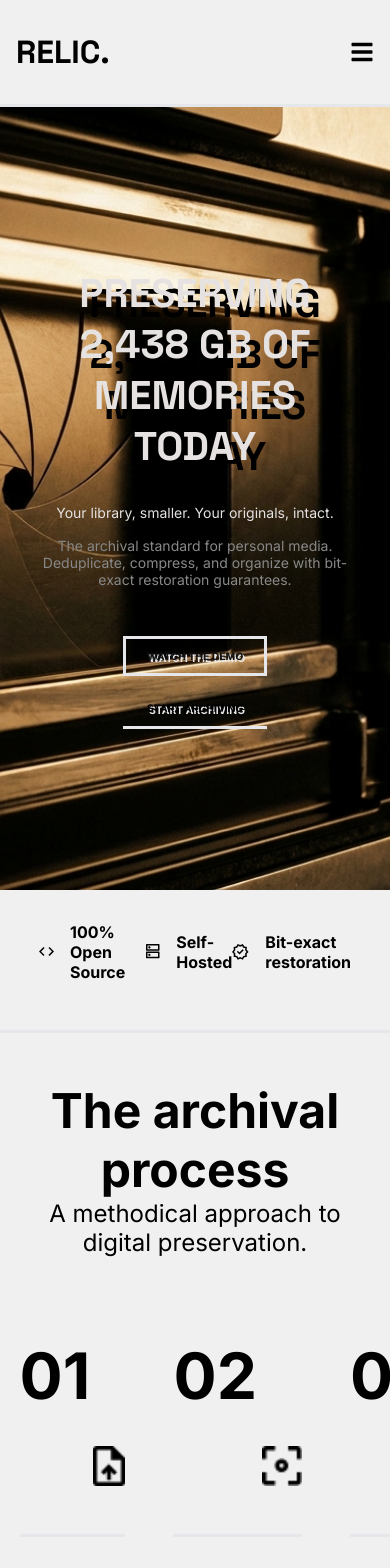
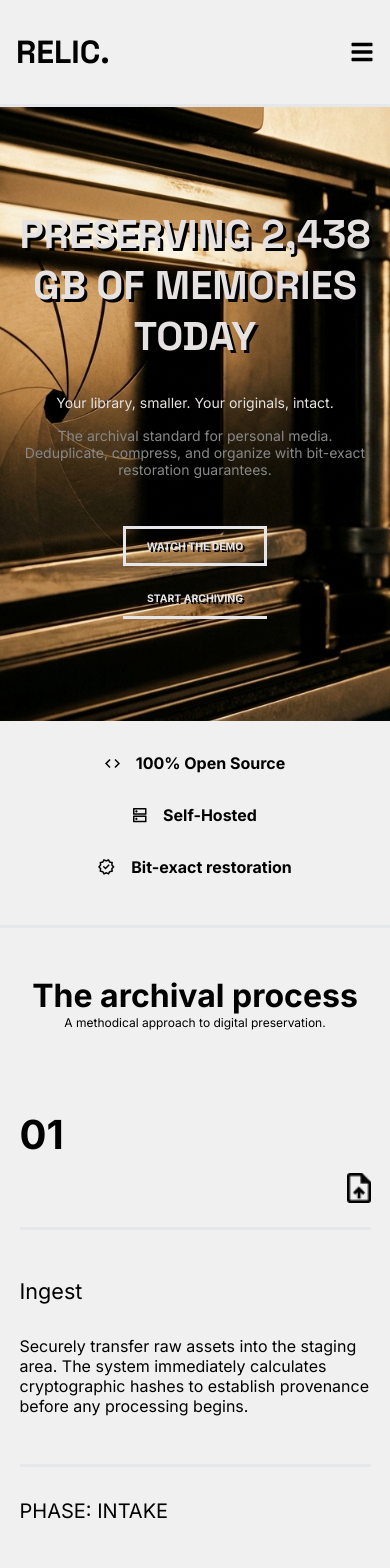
Before and after one commit to Koded0214h/relic, a React (Vite) app in the folder frontend/: page / in a window 390 px wide. Shown: the top 1568 px of the page. Built offline with nearby package versions, Linux system fonts and the light colour scheme.

Commit message:
feat: enhance responsive styles and layout for Features, Hero, Integrity, NavBar, and Process components; adjust font sizes and spacing for better usability

```diff
--- a/frontend/src/components/Features.css
+++ b/frontend/src/components/Features.css
@@ -19,3 +19,13 @@
     gap: 1em;
     font-weight: 400;
 }
+
+
+@media (max-width: 660px) {
+    .features-content {
+        flex-wrap: wrap;
+        justify-content: center;
+        align-items: center;
+        gap: 2em;
+    }
+}
--- a/frontend/src/components/Hero.css
+++ b/frontend/src/components/Hero.css
@@ -55,14 +55,15 @@
     font-family: "Inter", sans-serif;
     border-bottom: 3px solid #E5E7EB;
     font-weight: 700;
-    text-shadow: 2px 2px #E5E7EB;
+    color: #E5E7EB;
+    text-shadow: 2px 2px #000000;
     font-size: 1.5rem;
 }
 
 .hero .btns .have-bg {
     padding: 1em 2em;
     background: transparent;
-    color: #131313;
+    color: #E5E7EB;
     text-transform: uppercase;
     border: none;
     border: 3px solid #E5E7EB;
@@ -88,8 +89,13 @@
 }
 
 @media (max-width: 770px) {
+    .hero {
+        width: 90%;
+    }
+
     .hero  h1 {
-        font-size: 4.5rem;
+        font-size: 3.5rem;
+        text-shadow: 4px 4px #000000;
     }
 
     .hero .btns {
@@ -98,12 +104,21 @@
 
     .hero .btns a {
         text-align: center;
+        font-size: 1rem;
     }
 }
 
+
+
 @media (max-width: 550px) {
+    .hero {
+        height: 60vh;
+    }
+
     .hero  h1 {
-        font-size: 3.5rem;
+        font-size: 2rem;
+        text-shadow: 3px 3px #000000;
+        gap: 1em;
     }
 
     .hero .btns a {
@@ -112,6 +127,10 @@
 }
 
 @media (max-width: 400px) {
+    .hero {
+        height: 50vh;
+    }
+
     .hero  h1 {
         font-size: 2.5rem;
     }
@@ -131,7 +150,7 @@
     }
 
     .hero  h1 {
-        font-size: 2rem;
+        font-size: 1.5rem;
     }
 
     .hero .sub p {
--- a/frontend/src/components/Integrity.css
+++ b/frontend/src/components/Integrity.css
@@ -88,13 +88,25 @@
     }
 }
 
-@media (max-width: 1000) {
+@media (max-width: 1000px) {
+    .integrity .right img {
+        height: 200px;
+    }
+
     .integrity .left h4 {
-        font-size: .5rem;
-        width: 100px;
+        font-size: 1.5rem;
+        width: 300px;
     }
 
     .integrity .left h6 {
+        font-size: .8rem;
+    }
+
+    .integrity .left p {
+        font-size: .5rem;
+    }
+
+    .integrity .left ul p {
         font-size: 1rem;
     }
 }
--- a/frontend/src/components/NavBar.css
+++ b/frontend/src/components/NavBar.css
@@ -74,10 +74,10 @@ button {
         background-color: #131313;
         border: 1px solid #888888;
         height: 40vh;
-        padding: 5em 0;
+        padding: 2em 0;
         align-items: center;
         justify-content: flex-start;
-        gap: 5em;
+        gap: 3em;
     }
 
     .navbar .nav-right .nav-links,
@@ -110,4 +110,8 @@ button {
     .navbar {
         padding: 2em 1em;
     }
+
+    .navbar .nav-right {
+        height: 40vh;
+    }
 }
--- a/frontend/src/components/Process.css
+++ b/frontend/src/components/Process.css
@@ -115,6 +115,32 @@
     .process-content {
         max-width: 90%;
     }
+
+    .process h5 {
+        font-size: 2rem;
+    }
+
+    .process .process-head p {
+        font-size: .75rem;
+    }
+
+    .process .cards {
+        flex-wrap: wrap;
+        gap: 3em;
+    }
+
+    .process .card .top {
+        height: 120px;
+        padding-bottom: 1.5em;
+    }
+
+    .process .card .top h1 {
+        font-size: 2.5rem;
+    }
+
+    .process .card .top img {
+        height: 30px;
+    }
 }
 
 @media (max-width: 700px) {
@@ -130,11 +156,11 @@
 }
 
 @media (max-width: 340px) {
-    .process h3 {
+    .process h5 {
+        font-size: 1.5rem;
+    }
+
+    .process .process-head p {
         font-size: 1rem;
     }
-
-    .process .text p {
-        font-size: 12px;
-    }
 }
```
